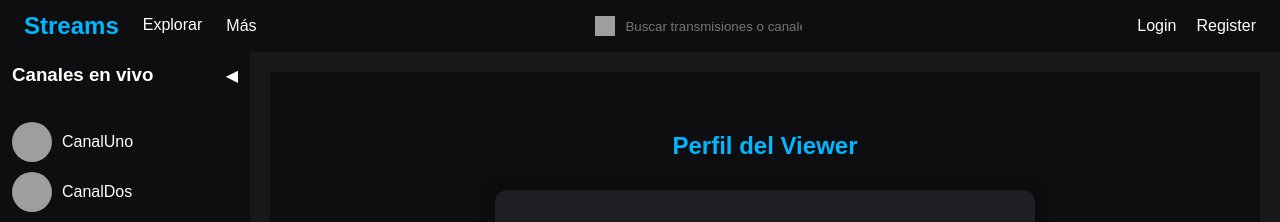
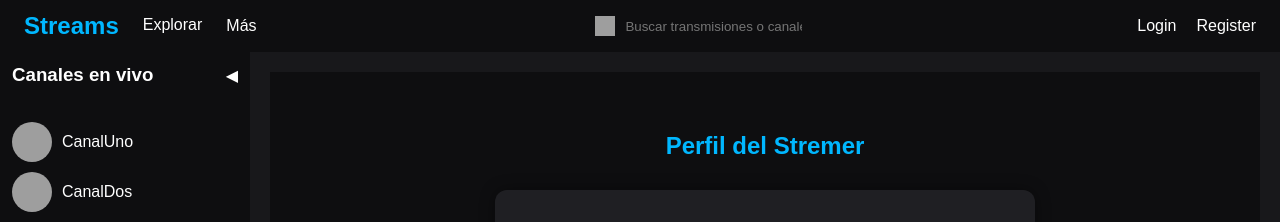
Before and after one commit to WCharlesOH/ProyectoPW, a React (Vite) app in the folder Pagina_Streams/: page /perfilv/1 in a window 1280 px wide. Shown: the top 222 px of the page. Built offline with nearby package versions, Linux system fonts and the light colour scheme; grey boxes are pictures that could not be loaded.

Commit message:
ostia, un negro

```diff
--- a/Pagina_Streams/src/pages/Perfil_V.tsx
+++ b/Pagina_Streams/src/pages/Perfil_V.tsx
@@ -37,7 +37,7 @@ export default function Perfil_V() {
         minHeight: "100vh",
       }}
     >
-      <h2 style={{ color: "#00b7ff" }}>Perfil del Viewer</h2>
+      <h2 style={{ color: "#00b7ff" }}>Perfil del Stremer</h2>
 
       <div
         style={{
```
